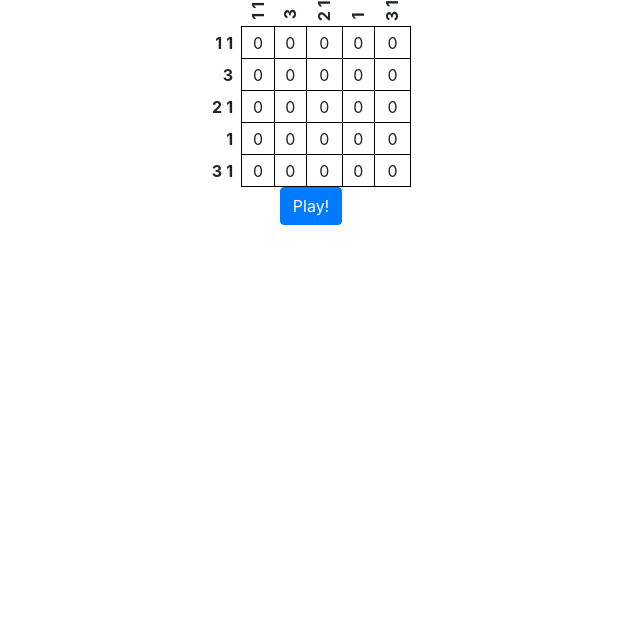
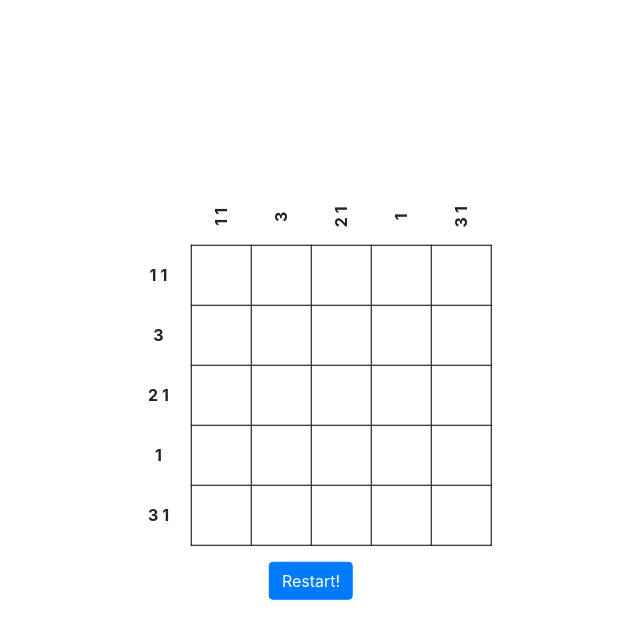
Before and after one commit to LaVanguardia/Nonogram, a React (Create React App) app: page / in a window 1280 px wide. Shown: the top 638 px of the page, without its empty margins (329-969 px from the left). Built offline with nearby package versions, Linux system fonts and the light colour scheme.

Commit message:
modal cuando ganas el juego

```diff
--- a/src/App.js
+++ b/src/App.js
@@ -1,13 +1,11 @@
 import React from 'react';
 import './App.scss';
-import { Button } from 'reactstrap';
 import Nonogram from './Nonogram.js'
 
 function App() {
   return (
     <div className="App">
       <Nonogram/>
-      <Button color="primary">Play!</Button>
     </div>
   );
 }
--- a/src/App.scss
+++ b/src/App.scss
@@ -1,33 +1,10 @@
 .App {
   text-align: center;
-}
-
-@media (prefers-reduced-motion: no-preference) {
-  .App-logo {
-    animation: App-logo-spin infinite 20s linear;
+  position: fixed;
+  top: 50%;
+  left: 50%;
+  transform: translate(-50%, -50%);
+  & Button{
+    margin: 1rem;
   }
 }
-
-.App-header {
-  background-color: #282c34;
-  min-height: 100vh;
-  display: flex;
-  flex-direction: column;
-  align-items: center;
-  justify-content: center;
-  font-size: calc(10px + 2vmin);
-  color: white;
-}
-
-.App-link {
-  color: #61dafb;
-}
-
-@keyframes App-logo-spin {
-  from {
-    transform: rotate(0deg);
-  }
-  to {
-    transform: rotate(360deg);
-  }
-}
--- a/src/Nonogram.js
+++ b/src/Nonogram.js
@@ -1,5 +1,6 @@
 import React, { useState, useEffect } from 'react';
 import './Nonogram.scss';
+import { Button, Modal, ModalHeader, ModalBody, ModalFooter } from 'reactstrap';
 
 function Nonogram() {
 
@@ -13,7 +14,7 @@ function Nonogram() {
       [0, 0, 0, 0, 0],
       [0, 0, 0, 0, 0]
     ]
-  })
+  });
   const [solutionGame, changeSolutionGame] = useState({
     // Here will be the solution (0 and 1) generate randomly
     grid: [
@@ -23,7 +24,7 @@ function Nonogram() {
       [0, 0, 0, 0, 0],
       [0, 0, 0, 0, 0]
     ]
-  })
+  });
   const [solutionUser, changeSolutionUser] = useState({
     // Here will be the solution (0 and 1) of the user. We compare it with the solutionGame to see if its ok or not
     grid: [
@@ -33,12 +34,18 @@ function Nonogram() {
       [0, 0, 0, 0, 0],
       [0, 0, 0, 0, 0]
     ]
-  })
-  const [winGame, changeWinGame] = useState(false)
+  });
+  const [winGame, changeWinGame] = useState(false);
   // ---END OF STATES---
 
-  // We change the value of SolutionGame, making random values 0/1
+  //--MODAL fin del juego
+  const [modal, setModal] = useState(false);
+  const toggle = () => setModal(!modal);
+  //--FIN MODAL
+
+  //We change the value of SolutionGame, making random values 0 / 1
   useEffect(() => { changeSolutionGame({ grid: solutionGame.grid.map(row => row.map(item => item = (Math.round(Math.random())))) }) }, []);
+  console.log(solutionGame)
 
   // Change the value of the cell 1/2/3 when click on it and change the state
   let changeCellValue = (x, y) => {
@@ -52,10 +59,10 @@ function Nonogram() {
   //To compare de right solution with de user solution. When it´s right, the game ends
   let compareSolution = () => {
     let solutionUserWithout2 = solutionUser.grid.map(row => row.map(item => item !== 1 ? 0 : 1))
-    console.log(solutionUserWithout2)
     if (JSON.stringify(solutionGame.grid) === JSON.stringify(solutionUserWithout2)) {
-      changeWinGame(true);
-      alert("Has ganado");
+      // changeWinGame(true);
+      setModal(!modal)
+      // alert("Has ganado");
     }
   }
 
@@ -121,7 +128,7 @@ function Nonogram() {
     //We transform the initial array into a vertical one to be able to read the vertical tracks
     for (let i = 0; i < grid.length; i++) {
       for (let j = 0; j < grid.length; j++) {
-        tempVerticalGrid.push(grid[j][i])
+        tempVerticalGrid.push(grid[j][i]);
       }
       verticalGrid.push(tempVerticalGrid);
       tempVerticalGrid = [];
@@ -162,6 +169,21 @@ function Nonogram() {
   verticalCounter(solutionGame.grid);
 
   return (
+    <div className="container-fluid">
+      {modal ?
+        <div>
+          <Modal isOpen={modal} toggle={toggle}>
+            <ModalHeader toggle={toggle}>Enhorabuena!!</ModalHeader>
+            <ModalBody>
+              Has ganado el juego! ¿Quieres intentar otra partida?
+        </ModalBody>
+            <ModalFooter>
+              <Button color="primary" onClick={toggle}>Vamos allá</Button>{' '}
+            </ModalFooter>
+          </Modal>
+        </div>
+        :
+        <div>
           <table className="center">
             <tbody>
               <tr>
@@ -175,12 +197,16 @@ function Nonogram() {
                 solutionUser.grid.map((row, rowIndex) => (
                   <tr key={rowIndex}>
                     <td className='clue h_clue'>{horizontalClues[rowIndex]}</td>
-              {row.map((cell, cellIndex) => <td className={`cell_${cell}`} key={cellIndex} onClick={() => changeCellValue(rowIndex, cellIndex)} >{cell}</td>)}
+                    {row.map((cell, cellIndex) => <td className={`cell_${cell}`} key={cellIndex} onClick={() => changeCellValue(rowIndex, cellIndex)} ></td>)}
                   </tr>
                 ))
               }
             </tbody>
           </table>
+          <Button color="primary" onClick={() => window.location.reload()}>Restart!</Button>
+        </div>
+      }
+    </div>
   )
 }
 
--- a/src/Nonogram.scss
+++ b/src/Nonogram.scss
@@ -1,7 +1,13 @@
 table.center {
-    margin-left: auto;
-    margin-right: auto;
     empty-cells: hide;
+
+    & td {
+        padding: 15px;
+        text-align: center;
+        width: 60px;
+        height: 60px;
+    }
+
     // Cases of the cells...No selected:0 /OK:1 / KO:2
     & .cell_0 {
         background-color: white;
@@ -9,12 +15,14 @@ table.center {
         height: 2rem;
         border: 1px solid black;
     }
+
     & .cell_1 {
         background-color: green;
         width: 2rem;
         height: 2rem;
         border: 1px solid black;
     }
+
     & .cell_2 {
         background-color: red;
         width: 2rem;
```
Lines whose indentation alone changed are shown as unchanged.
